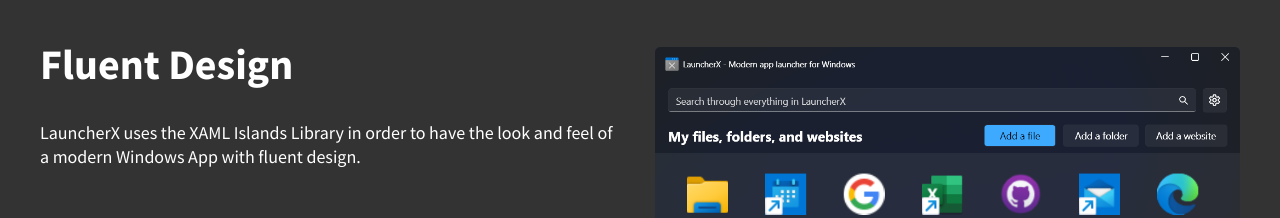
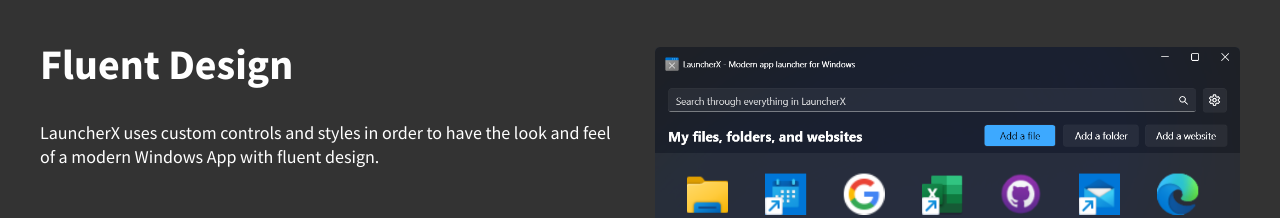
Before and after one commit to Apollo199999999/clickphase-old, a plain HTML site: page clickphase.weebly.com/launcherx.html in a window 1280 px wide. Shown: the part 3340-3558 px from the top of the page. Drawn offline with Linux system fonts and the light colour scheme; a script that the page names is missing.

Commit message:
Update launcherx.html

```diff
--- a/clickphase.weebly.com/launcherx.html
+++ b/clickphase.weebly.com/launcherx.html
@@ -764,8 +764,8 @@
 																</h2>
 
 																<div class="paragraph">
-																	<font color="#ffffff" size="4">LauncherX uses the
-																		XAML Islands Library in order
+																	<font color="#ffffff" size="4">LauncherX uses
+																		custom controls and styles in order
 																		to&nbsp;&#8203;have the look and feel of a
 																		modern Windows App with fluent design.</font>
 																</div>
```
